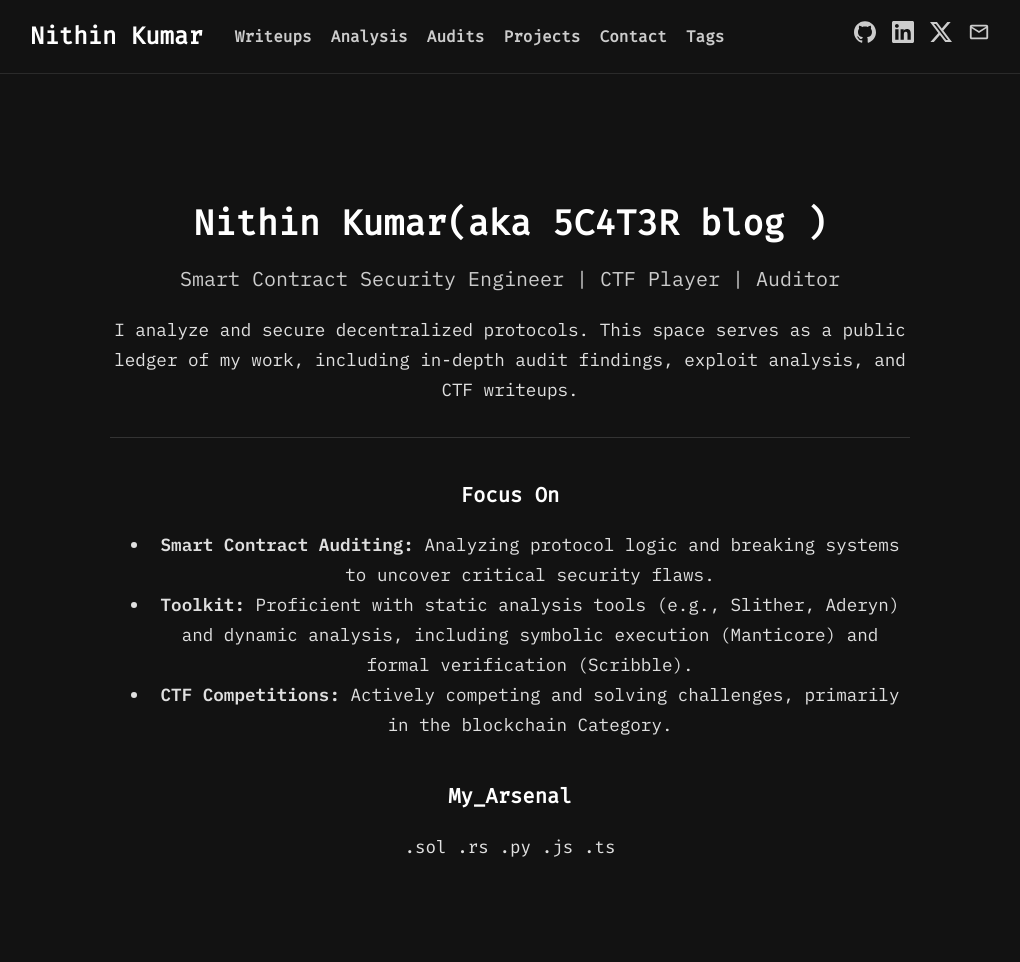
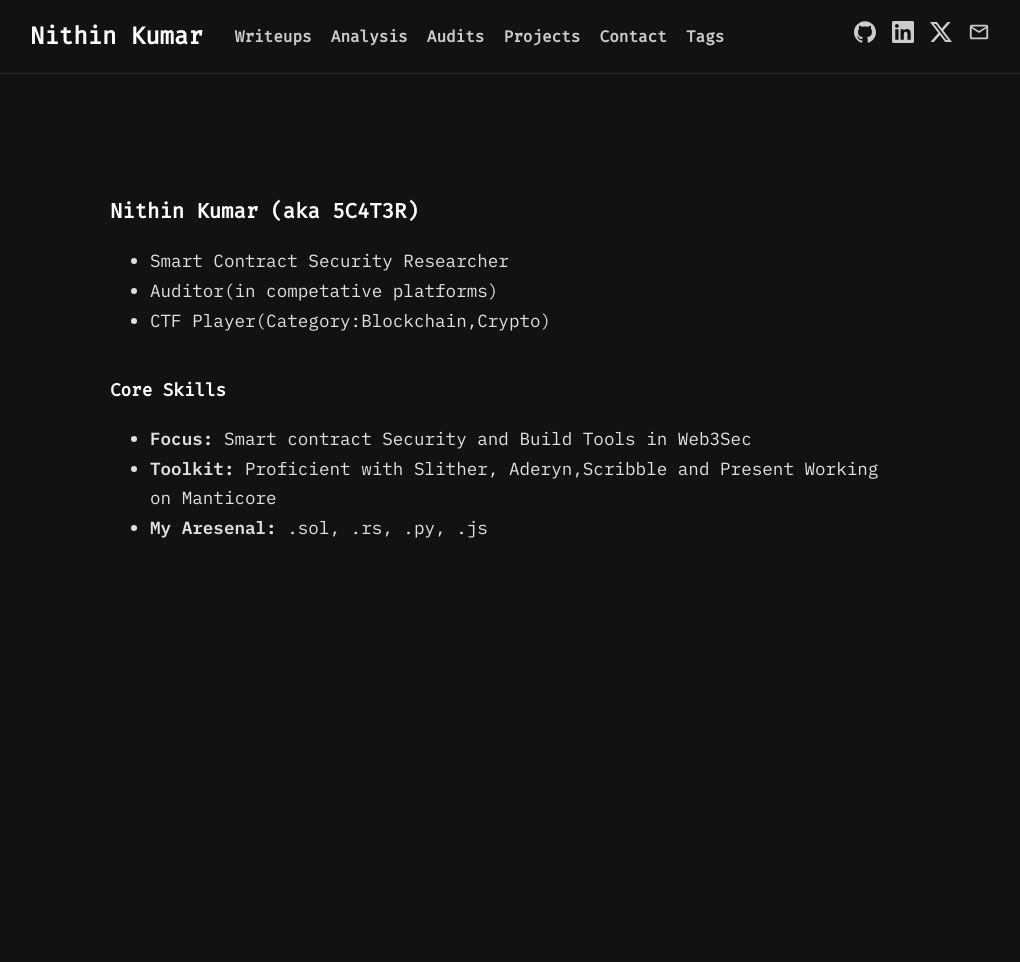
Before and after one commit to BLOCK-PROGRAMR/THE_5C4T3R, a Jekyll site: the page built from index.html, in a window 1280 px wide. Shown: the whole page, without its empty margins (130-1150 px from the left). Built offline with Jekyll 4.4.1, drawn with Linux system fonts in a browser that asks for light colours; after the commit the page ends 900 px from its top, so only the background shows below that.

Commit message:
fixes bugs

```diff
--- a/assets/css/style.css
+++ b/assets/css/style.css
@@ -3,7 +3,7 @@
     margin: 0 auto;
     /* This centers the div horizontally */
     padding: 2rem;
-    text-align: center;
+    text-align: left;
     /* This centers text like headings and paragraphs */
 }
 
--- a/index.html
+++ b/index.html
@@ -5,37 +5,22 @@ title: Home
 
 <div class="home">
 
-    <h1>Nithin Kumar(aka 5C4T3R blog )</h1>
+    <div>
 
-    <p style="font-size: 1.25rem; color: #CCCCCC; margin-top: -0.5rem;">
-        Smart Contract Security Engineer | CTF Player | Auditor
-    </p>
+        <h3>Nithin Kumar (aka 5C4T3R)</h3>
 
-    <p>
-        I analyze and secure decentralized protocols. This space serves as a public ledger of my work, including
-        in-depth audit findings, exploit analysis, and CTF writeups.
-    </p>
+        <ul>
+            <li>Smart Contract Security Researcher </li>
+            <li>Auditor(in competative platforms)</li>
+            <li>CTF Player(Category:Blockchain,Crypto)</li>
+        </ul>
 
-    <hr style="border: 0; border-top: 1px solid #333; margin: 2rem 0;" />
+        <h4>Core Skills</h4>
+        <ul>
+            <li><b>Focus:</b> Smart contract Security and Build Tools in Web3Sec </li>
+            <li><b>Toolkit:</b> Proficient with Slither, Aderyn,Scribble and Present Working on Manticore</li>
+            <li><b>My Aresenal:</b> .sol, .rs, .py, .js </li>
+        </ul>
 
-    <h3> Focus On</h3>
-    <ul>
-        <li>
-            <b>Smart Contract Auditing:</b> Analyzing protocol logic and breaking systems to uncover critical security
-            flaws.
-        </li>
-        <li>
-            <b>Toolkit:</b> Proficient with static analysis tools (e.g., Slither, Aderyn) and dynamic analysis,
-            including symbolic execution (Manticore) and formal verification (Scribble).
-        </li>
-        <li>
-            <b>CTF Competitions:</b> Actively competing and solving challenges, primarily in the blockchain Category.
-        </li>
-    </ul>
-
-    <h3>My_Arsenal</h3>
-    <p>
-        <code>.sol</code> <code>.rs</code> <code>.py</code> <code>.js</code> <code>.ts</code>
-    </p>
-
+    </div>
 </div>
```
Also changed, not shown: contact.md (+10 -27 lines), .github/workflows/jekyll.yml.
